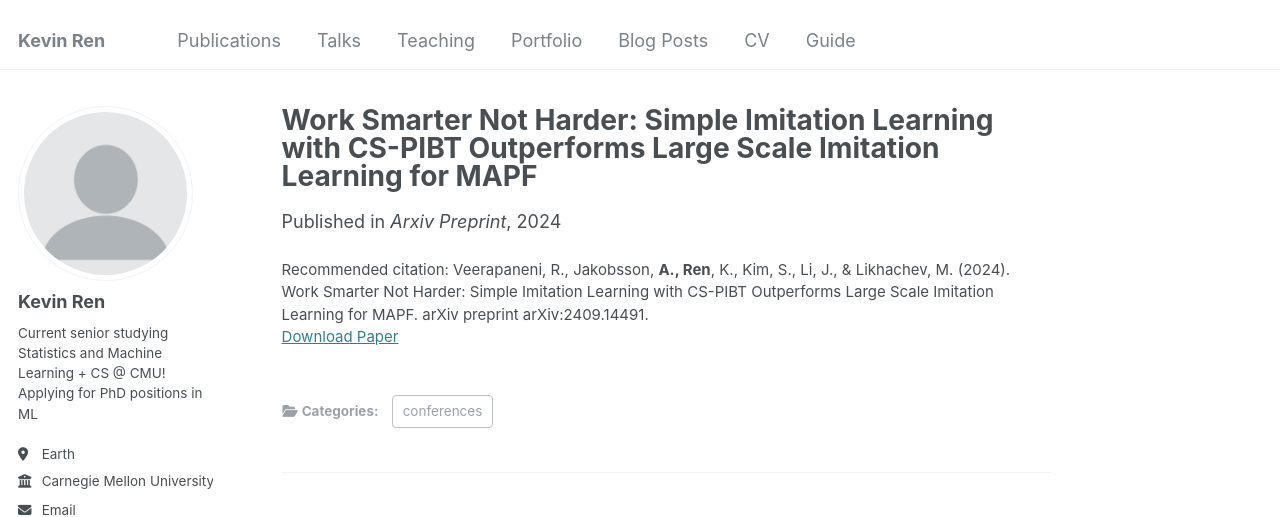
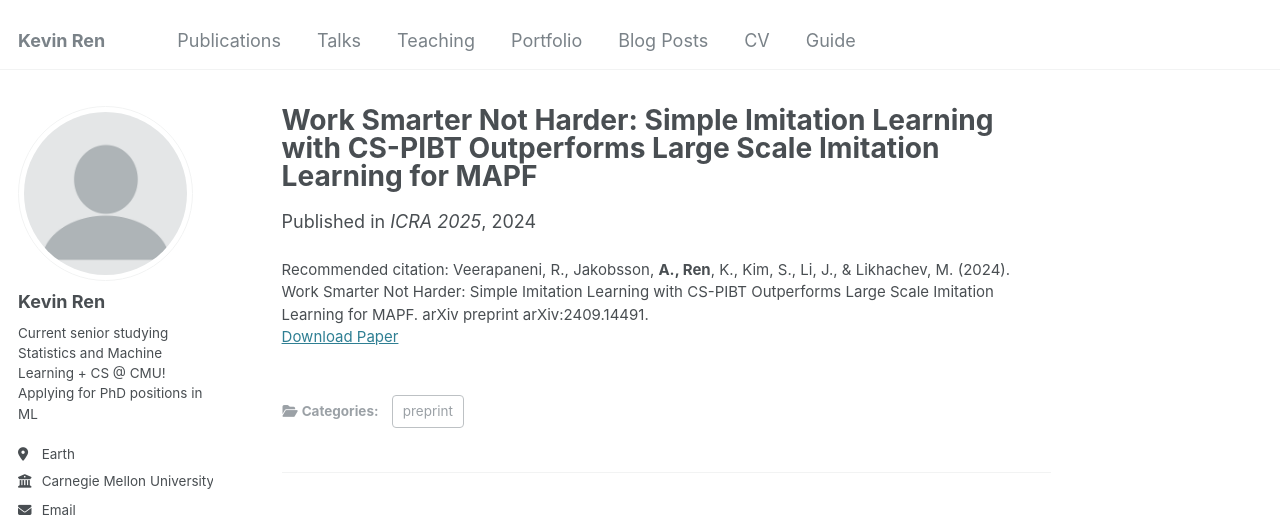
Before and after one commit to renkevin9/renkevin9.github.io, a Jekyll site: the page built from _publications/icra2025.md, in a window 1280 px wide and 1073 px high. Shown: the top 517 px of the window. Built offline with Jekyll 4.4.1, drawn with Linux system fonts in a browser that asks for light colours; some web fonts are replaced.

Commit message:
tmp fix for preprints

```diff
--- a/_config.yml
+++ b/_config.yml
@@ -82,6 +82,8 @@ publication_category:
     title: 'Journal Articles'
   conferences:
     title: 'Conference Papers'
+  preprint:
+    title: 'To be published; submitted to'
 
 # Site Settings
 teaser                   :  # filename of teaser fallback teaser image placed in /images/, .e.g. "500x300.png"
--- a/_publications/icra2025.md
+++ b/_publications/icra2025.md
@@ -1,11 +1,11 @@
 ---
 title: "Work Smarter Not Harder: Simple Imitation Learning with CS-PIBT Outperforms Large Scale Imitation Learning for MAPF"
 collection: publications
-category: conferences
+category: preprint
 permalink: /publication/icra2025
 excerpt: 'Follow-up paper on MAPF, doing large-scale training of GNNs for MAPF for improved scalability'
 date: 2024-09-22
-venue: 'Arxiv Preprint'
+venue: 'ICRA 2025'
 paperurl: 'https://arxiv.org/abs/2409.14491'
 citation: 'Veerapaneni, R., Jakobsson, <b>A., Ren</b>, K., Kim, S., Li, J., & Likhachev, M. (2024). Work Smarter Not Harder: Simple Imitation Learning with CS-PIBT Outperforms Large Scale Imitation Learning for MAPF. arXiv preprint arXiv:2409.14491.'
 ---
```
